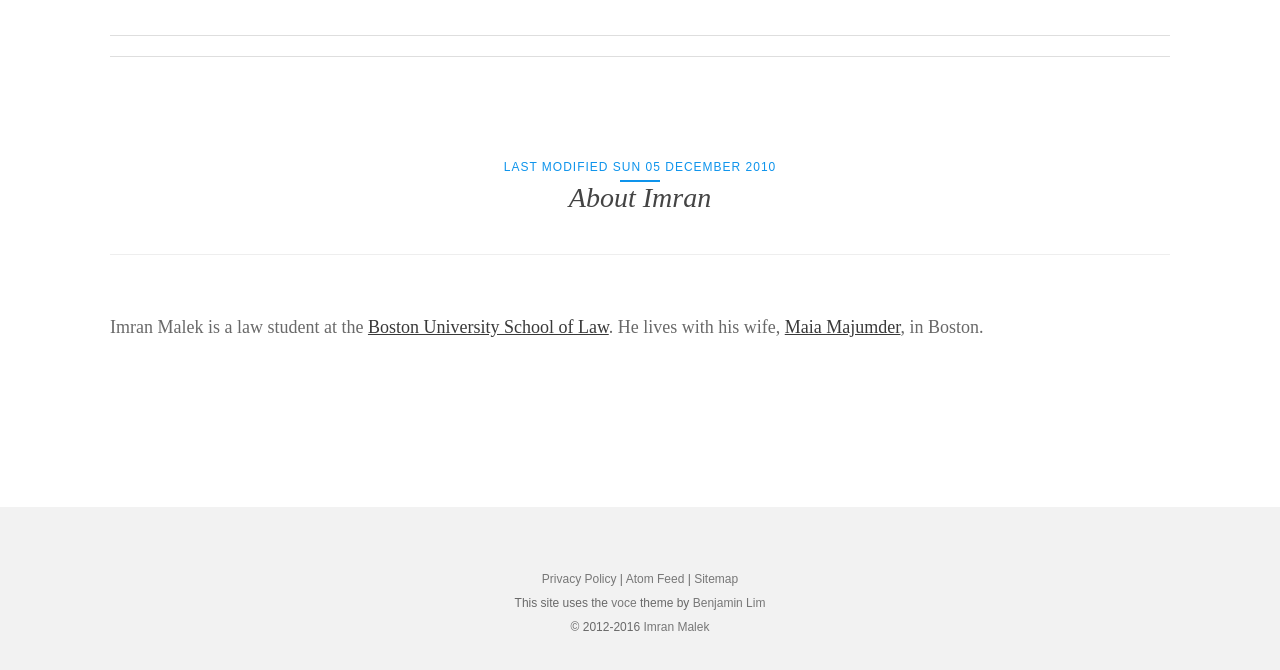
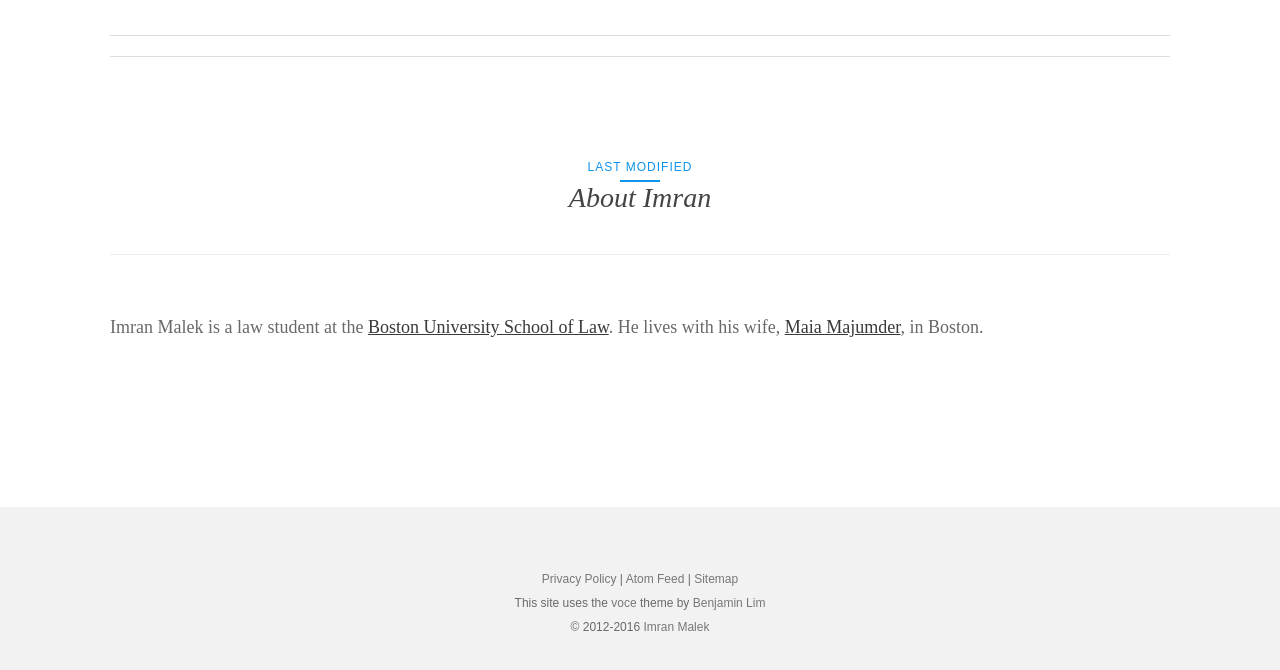
Before and after one commit to cximran/cximran.github.io, a plain HTML site: page pages/about-imran.html in a window 1280 px wide. Shown: the part 244-914 px from the top of the page. Drawn offline with nearby package versions, Linux system fonts and the light colour scheme; a script that the page names is missing; a web font is replaced by a local one.

Commit message:
Update about-imran.html

```diff
--- a/pages/about-imran.html
+++ b/pages/about-imran.html
@@ -88,7 +88,7 @@
   <div class="blog-item-wrap">
     <div class="post-inner-content">
       <header class="entry-header page-header">
-        <span class="cat-item"><time datetime="2010-12-05 19:30:00-05:00">Last Modified Sun 05 December 2010</time></span>
+        <span class="cat-item"><time datetime="">Last Modified </time></span>
         <h1 class="entry-title"><a href="/pages/about-imran.html">About Imran</a></h1>
       </header><!-- .entry-header -->
       <div class="entry-content">
```
